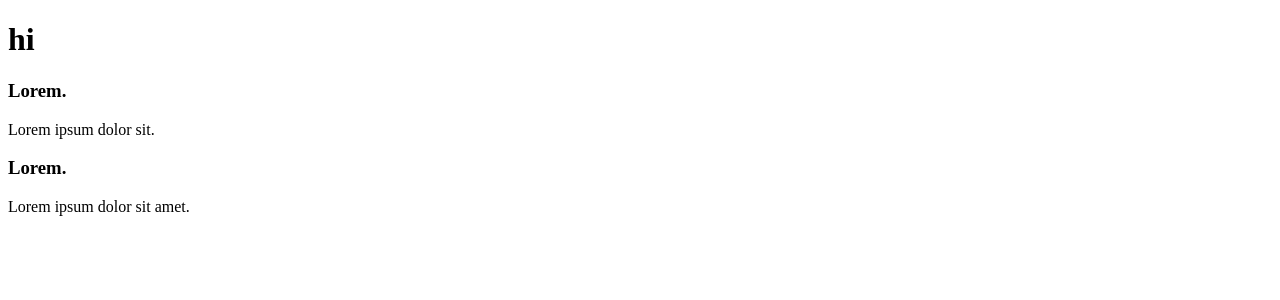
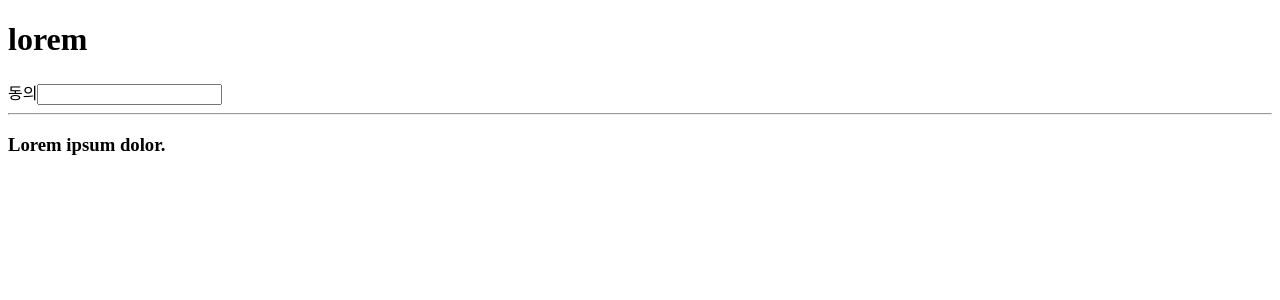
Before and after one commit to Jin19121/react20241105, a React (Vite) app: page / in a window 1280 px wide. Shown: the top 300 px of the page. Built offline with nearby package versions, Linux system fonts and the light colour scheme.

Commit message:
fragment practice

```diff
--- a/src/main.jsx
+++ b/src/main.jsx
@@ -1,9 +1,9 @@
 import { StrictMode } from "react";
 import { createRoot } from "react-dom/client";
-import MyApp5 from "./apps/MyApp5.jsx";
+import MeApp5 from "./practice/MeApp5.jsx";
 
 createRoot(document.getElementById("root")).render(
   <StrictMode>
-    <MyApp5 />
+    <MeApp5 />
   </StrictMode>,
 );
--- /dev/null
+++ b/src/practice/MeApp5.jsx
@@ -0,0 +1,39 @@
+import React from "react";
+
+function Comp1() {
+  return (
+    <>
+      <h1 className="error">lorem</h1>
+    </>
+  );
+}
+
+function Comp2() {
+  return (
+    <div>
+      <label htmlFor="check1">동의</label>
+      <input type="text" id="check1" />
+    </div>
+  );
+}
+
+function Comp3() {
+  return (
+    <>
+      <h3>Lorem ipsum dolor.</h3>
+    </>
+  );
+}
+
+function MeApp5(props) {
+  return (
+    <div>
+      <Comp1 />
+      <Comp2 />
+      <hr />
+      <Comp3 />
+    </div>
+  );
+}
+
+export default MeApp5;
```
